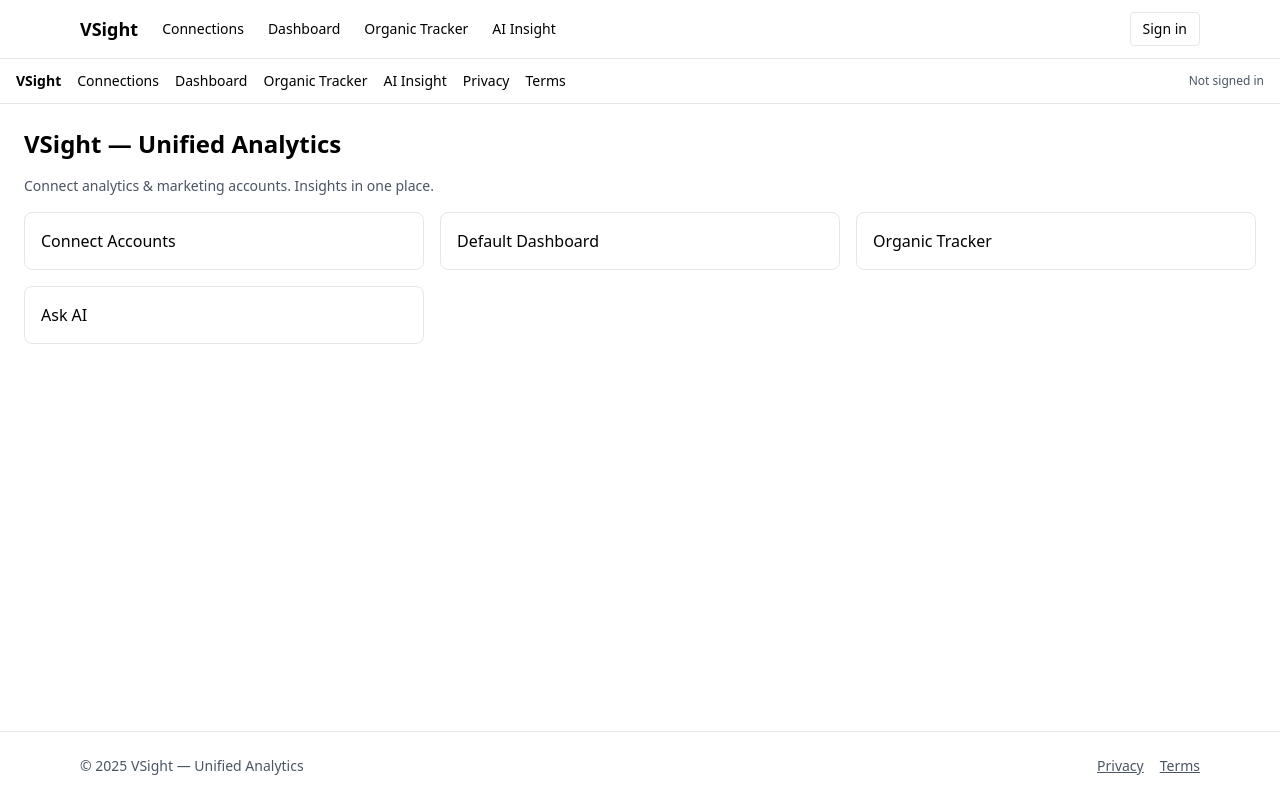
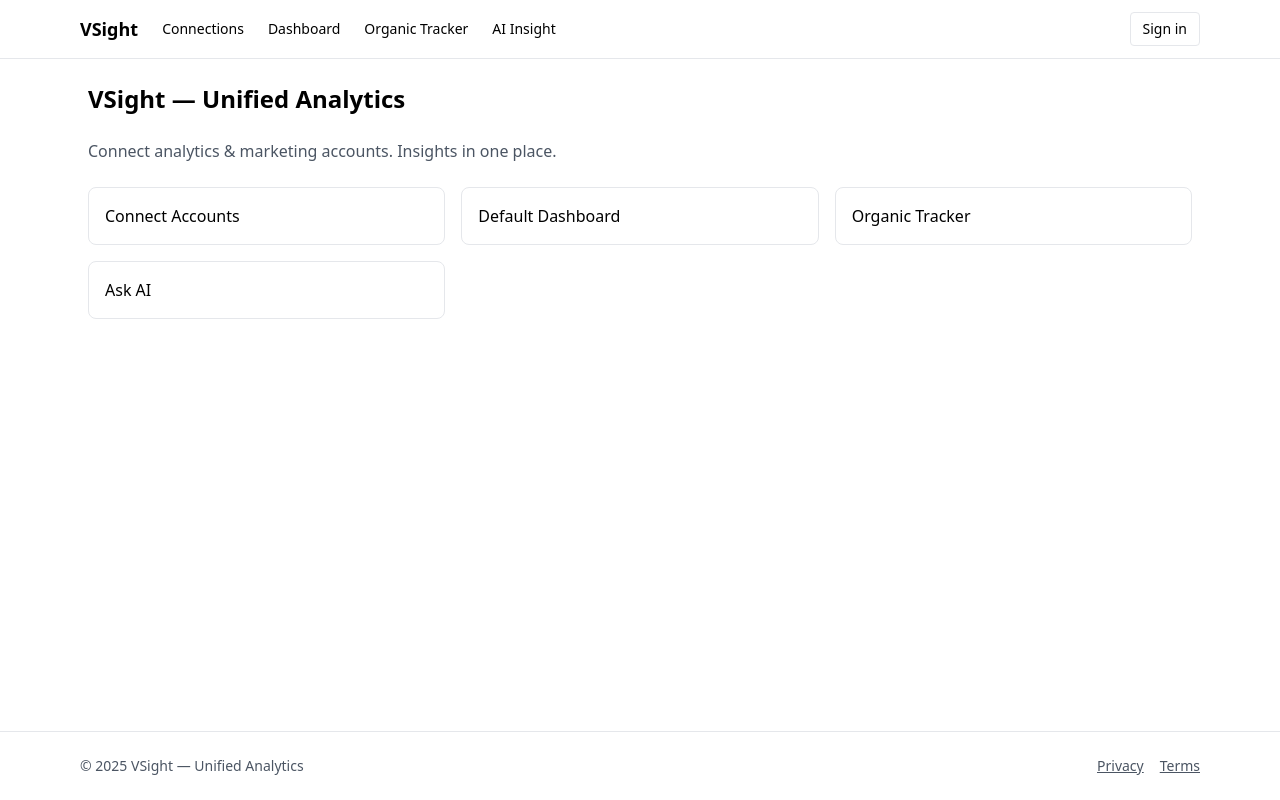
Before and after one commit to Vaibh-v/vsight, a Next.js app: page / in a window 1280 px wide. Built offline with nearby package versions, Linux system fonts and the light colour scheme; no server answers.

Commit message:
Update index.tsx

```diff
--- a/pages/index.tsx
+++ b/pages/index.tsx
@@ -1,2 +1,27 @@
-import Nav from "../components/Nav";import Link from "next/link";
-export default function Home(){return(<main><Nav/><div className="max-w-7xl mx-auto p-6 space-y-4"><h1 className="text-2xl font-bold">VSight — Unified Analytics</h1><p className="text-sm text-gray-600">Connect analytics & marketing accounts. Insights in one place.</p><div className="grid md:grid-cols-3 gap-4"><Link href="/connections" className="p-4 border rounded-lg hover:bg-gray-50">Connect Accounts</Link><Link href="/dashboard" className="p-4 border rounded-lg hover:bg-gray-50">Default Dashboard</Link><Link href="/tracker" className="p-4 border rounded-lg hover:bg-gray-50">Organic Tracker</Link><Link href="/ai" className="p-4 border rounded-lg hover:bg-gray-50">Ask AI</Link></div></div></main>);}
+// pages/index.tsx
+import Link from "next/link";
+
+export default function Home() {
+  const Card = ({ href, title }: { href: string; title: string }) => (
+    <Link
+      href={href}
+      className="block border rounded-lg p-4 hover:bg-gray-50 transition"
+    >
+      {title}
+    </Link>
+  );
+
+  return (
+    <main className="max-w-6xl mx-auto p-6 space-y-6">
+      <h1 className="text-2xl font-semibold">VSight — Unified Analytics</h1>
+      <p className="text-gray-600">Connect analytics & marketing accounts. Insights in one place.</p>
+
+      <div className="grid grid-cols-1 md:grid-cols-3 gap-4">
+        <Card href="/connections" title="Connect Accounts" />
+        <Card href="/dashboard" title="Default Dashboard" />
+        <Card href="/tracker" title="Organic Tracker" />
+        <Card href="/insight" title="Ask AI" />
+      </div>
+    </main>
+  );
+}
```
